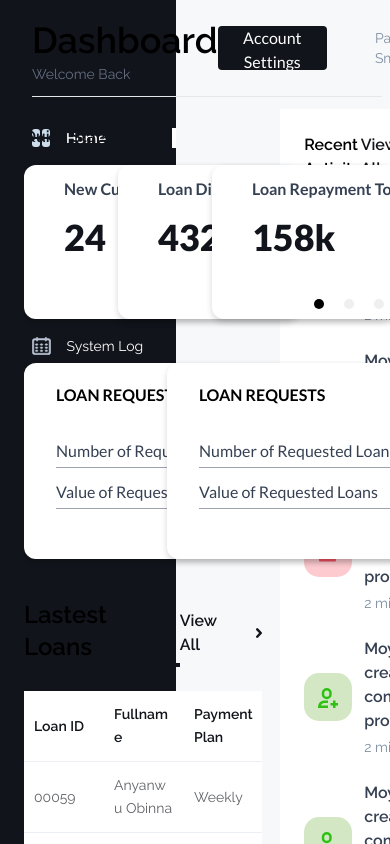
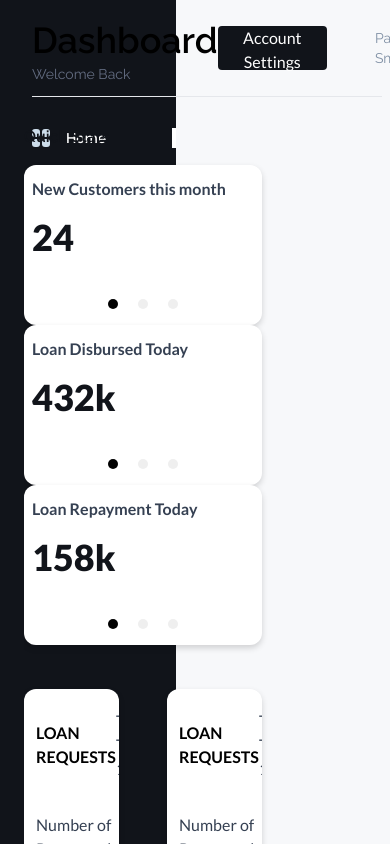
Before and after one commit to Daltimore/loanee-dashboard, a Vue app: page /dashboard in a window 390 px wide. Built offline with nearby package versions, Linux system fonts and the light colour scheme; no server answers; what vue-toastr-2 would draw is missing.

Commit message:
start mobile responsiveness

```diff
--- a/src/components/BigCardCarousel.vue
+++ b/src/components/BigCardCarousel.vue
@@ -1,7 +1,7 @@
 <template>
   <div id="big-card">
     <carousel :perPage="perPage">
-      <slide class="px-8">
+      <slide class="px-3 md:px-3 lg:px-8">
         <div class="flex justify-between items-center py-5">
           <h6 class="uppercase font-semibold">loan requests</h6>
           <p class="text-card">Today Thur, 11 Mar</p>
@@ -31,7 +31,7 @@
           >
         </div> -->
       </slide>
-      <slide class="px-8">
+      <slide class="px-3 md:px-3 lg:px-8">
         <div class="flex justify-between items-center py-5">
           <h6 class="uppercase font-semibold">loan requests</h6>
           <p class="text-card">Today Thur, 11 Mar</p>
@@ -49,7 +49,7 @@
           <span class="font-semibold">258,000</span>
         </div>
       </slide>
-      <slide class="px-8">
+      <slide class="px-3 md:px-3 lg:px-8">
         <div class="flex justify-between items-center py-5">
           <h6 class="uppercase font-semibold">loan requests</h6>
           <p class="text-card">Today Thur, 11 Mar</p>
@@ -125,4 +125,14 @@ export default {
 #big-card .VueCarousel-dot--active {
   outline: none !important;
 }
+
+@media (max-width: 1280px) {
+  #big-card .VueCarousel {
+  width: auto ;
+  height: auto;
+  background: #ffffff;
+  box-shadow: 0px 3px 6px #00000029;
+  border-radius: 12px;
+}
+}
 </style>
--- a/src/components/SmallCardCarousel.vue
+++ b/src/components/SmallCardCarousel.vue
@@ -1,7 +1,7 @@
 <template>
   <div id="small_card">
     <carousel :perPage="perPage">
-      <slide class="py-3 pl-10">
+      <slide class="py-3 pl-2">
         <div>
           <h3
             class="text-card text-base font-semibold font-f"
@@ -13,7 +13,7 @@
           </h5>
         </div>
       </slide>
-      <slide class="py-3 pl-10">
+      <slide class="py-3 pl-2">
         <div>
           <h3 class="text-card text-base font-semibold font-f">
             {{ title2 }}
@@ -23,7 +23,7 @@
           </h5>
         </div>
       </slide>
-      <slide class="py-3 pl-10">
+      <slide class="py-3 pl-2">
         <div>
           <h3 class="text-card text-base font-semibold font-f">
             {{ title3 }}
@@ -64,7 +64,7 @@ export default {
 
 <style>
 #small_card .VueCarousel {
-  width: 275px ;
+  width: 245px ;
   height: auto;
   background: #ffffff;
   box-shadow: 0px 3px 6px #00000029;
@@ -82,4 +82,13 @@ export default {
 #small_card .VueCarousel-dot--active {
   outline: none !important;
 }
+@media (max-width: 1280px) {
+  #small_card .VueCarousel {
+    width: auto ;
+    height: 10rem;
+    background: #ffffff;
+    box-shadow: 0px 3px 6px #00000029;
+    border-radius: 12px;
+  }
+}
 </style>
--- a/src/views/Dashboard/index.vue
+++ b/src/views/Dashboard/index.vue
@@ -1,8 +1,8 @@
 <template>
-  <div class="flex justify-between mx-auto relative">
+  <div class="flex justify-between mx-auto relative flex-col md:flex-row">
     <div class="w-left">
       <h5 class="font-semibold text-dashblack py-4">Quick Stats</h5>
-      <div class="grid grid-cols-3 gap-11">
+      <div class="grid grid-cols-1 md:grid-cols-3 gap:4 md:gap-6 lg:gap-11">
         <small-card-carousel
           title1="New Customers this month"
           content1="24"
@@ -92,7 +92,7 @@
         </div>
       </div>
     </div>
-    <div class="w-right bg-white h-screen p-6">
+    <div class="w-right bg-white h-screen overflow-hidden overflow-y-scroll p-6">
       <div class="flex justify-between items-center">
         <p class="font-bold">Recent Activity</p>
           <div class="flex items-center cursor-pointer">
```
